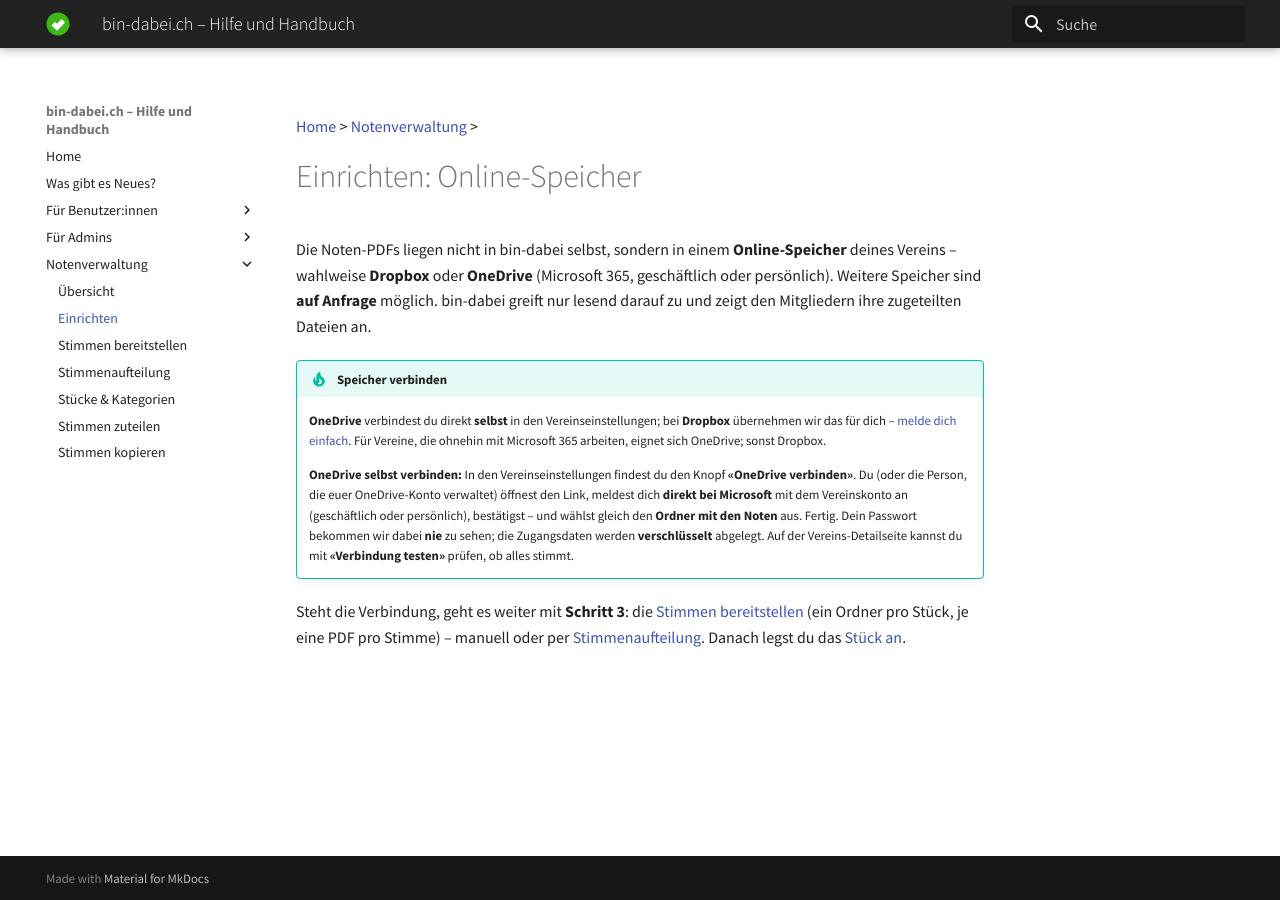
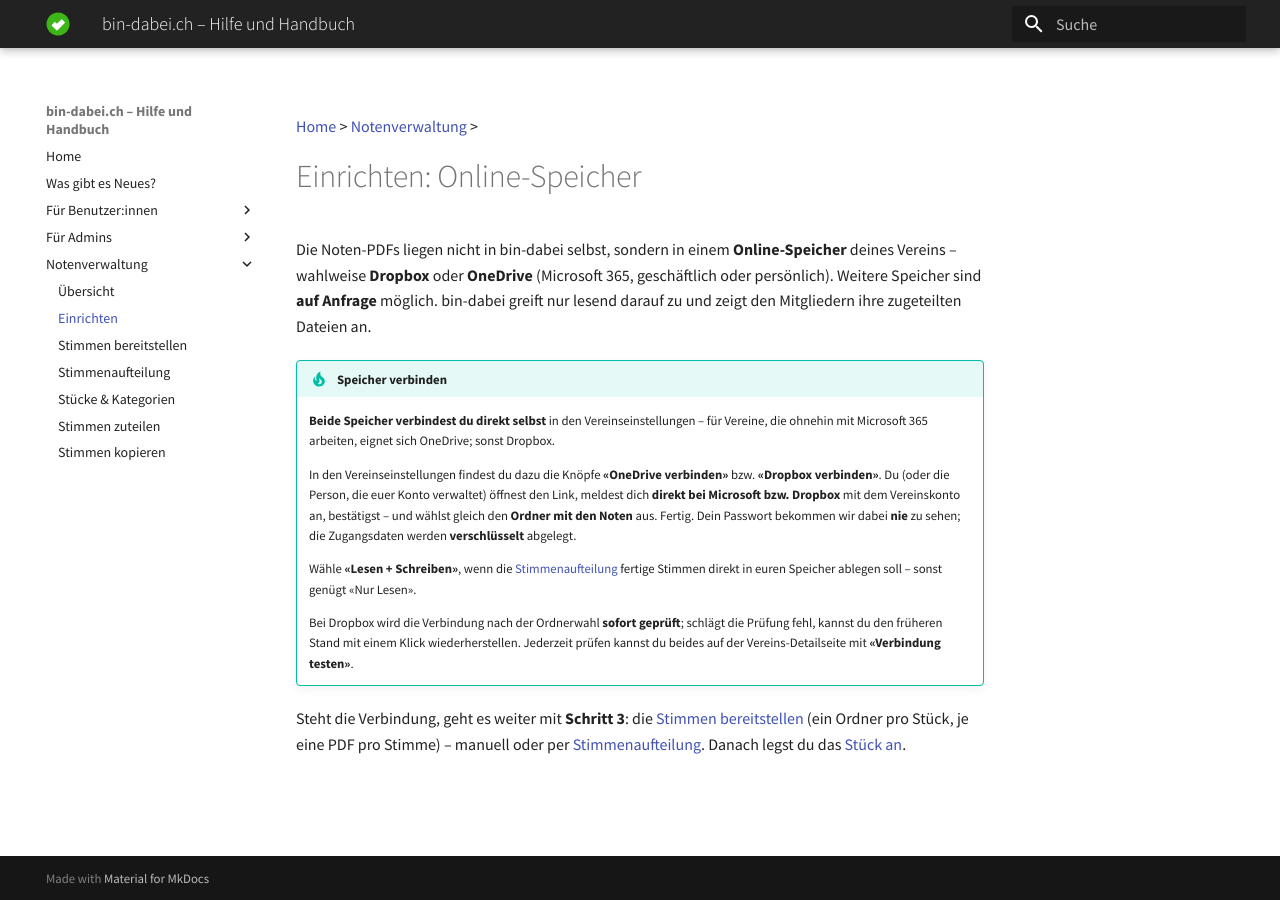
Before and after one commit to ritterg/bin-dabei-dokumentation, an MkDocs documentation site: the page built from docs/noten/einrichten.md, in a window 1280 px wide. Built offline with MkDocs 1.6.1 and Material for MkDocs 9.7.7, drawn with Linux system fonts in a browser that asks for light colours; some web fonts are replaced.

Commit message:
docs: Dropbox is now self-service, like OneDrive
Co-Authored-By: Claude Fable 5 <noreply@anthropic.com>

```diff
--- a/docs/noten/einrichten.md
+++ b/docs/noten/einrichten.md
@@ -5,8 +5,12 @@
 Die Noten-PDFs liegen nicht in bin-dabei selbst, sondern in einem **Online-Speicher** deines Vereins – wahlweise **Dropbox** oder **OneDrive** (Microsoft 365, geschäftlich oder persönlich). Weitere Speicher sind **auf Anfrage** möglich. bin-dabei greift nur lesend darauf zu und zeigt den Mitgliedern ihre zugeteilten Dateien an.
 
 !!! tip "Speicher verbinden"
-    **OneDrive** verbindest du direkt **selbst** in den Vereinseinstellungen; bei **Dropbox** übernehmen wir das für dich – [melde dich einfach](mailto:info@bin-dabei.ch). Für Vereine, die ohnehin mit Microsoft 365 arbeiten, eignet sich OneDrive; sonst Dropbox.
+    **Beide Speicher verbindest du direkt selbst** in den Vereinseinstellungen – für Vereine, die ohnehin mit Microsoft 365 arbeiten, eignet sich OneDrive; sonst Dropbox.
 
-    **OneDrive selbst verbinden:** In den Vereinseinstellungen findest du den Knopf **«OneDrive verbinden»**. Du (oder die Person, die euer OneDrive-Konto verwaltet) öffnest den Link, meldest dich **direkt bei Microsoft** mit dem Vereinskonto an (geschäftlich oder persönlich), bestätigst – und wählst gleich den **Ordner mit den Noten** aus. Fertig. Dein Passwort bekommen wir dabei **nie** zu sehen; die Zugangsdaten werden **verschlüsselt** abgelegt. Auf der Vereins-Detailseite kannst du mit **«Verbindung testen»** prüfen, ob alles stimmt.
+    In den Vereinseinstellungen findest du dazu die Knöpfe **«OneDrive verbinden»** bzw. **«Dropbox verbinden»**. Du (oder die Person, die euer Konto verwaltet) öffnest den Link, meldest dich **direkt bei Microsoft bzw. Dropbox** mit dem Vereinskonto an, bestätigst – und wählst gleich den **Ordner mit den Noten** aus. Fertig. Dein Passwort bekommen wir dabei **nie** zu sehen; die Zugangsdaten werden **verschlüsselt** abgelegt.
+
+    Wähle **«Lesen + Schreiben»**, wenn die [Stimmenaufteilung](/noten/stimmenaufteilung) fertige Stimmen direkt in euren Speicher ablegen soll – sonst genügt «Nur Lesen».
+
+    Bei Dropbox wird die Verbindung nach der Ordnerwahl **sofort geprüft**; schlägt die Prüfung fehl, kannst du den früheren Stand mit einem Klick wiederherstellen. Jederzeit prüfen kannst du beides auf der Vereins-Detailseite mit **«Verbindung testen»**.
 
 Steht die Verbindung, geht es weiter mit **Schritt 3**: die [Stimmen bereitstellen](/noten/bereitstellen) (ein Ordner pro Stück, je eine PDF pro Stimme) – manuell oder per [Stimmenaufteilung](/noten/stimmenaufteilung). Danach legst du das [Stück an](/noten/stuecke).
```
Also changed, not shown: docs/changelog.md (+5 -0 lines).
